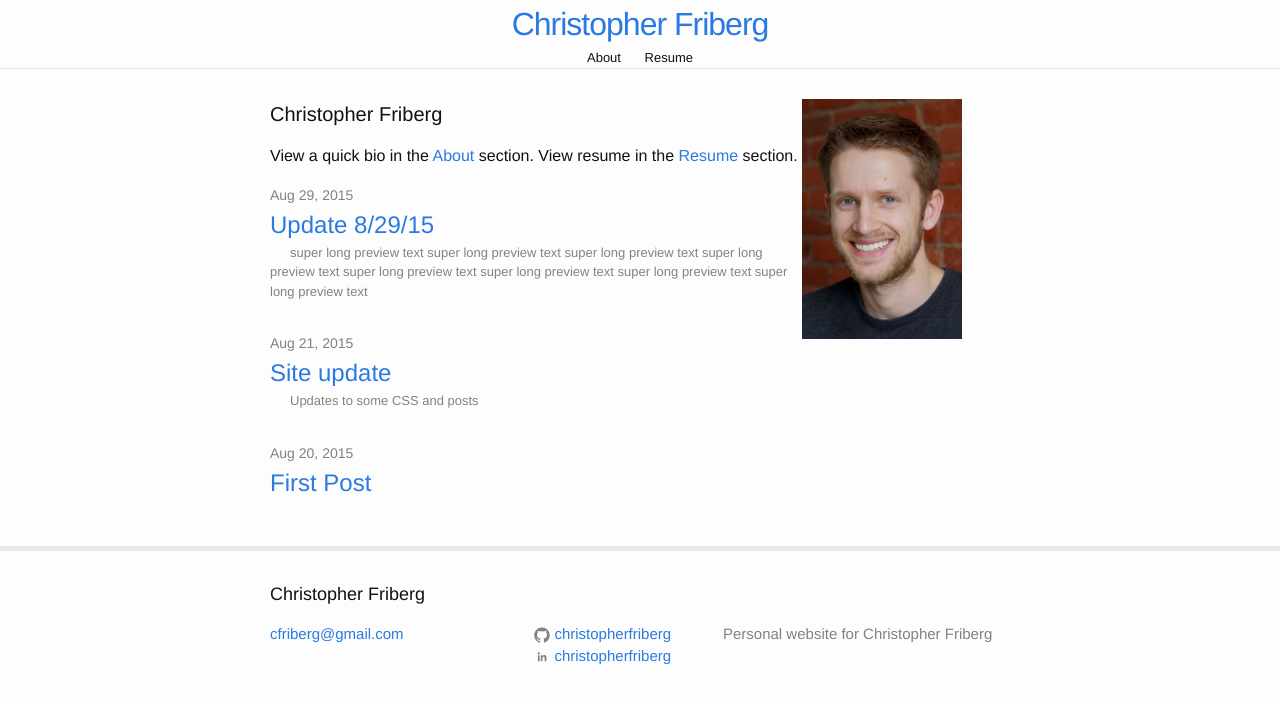
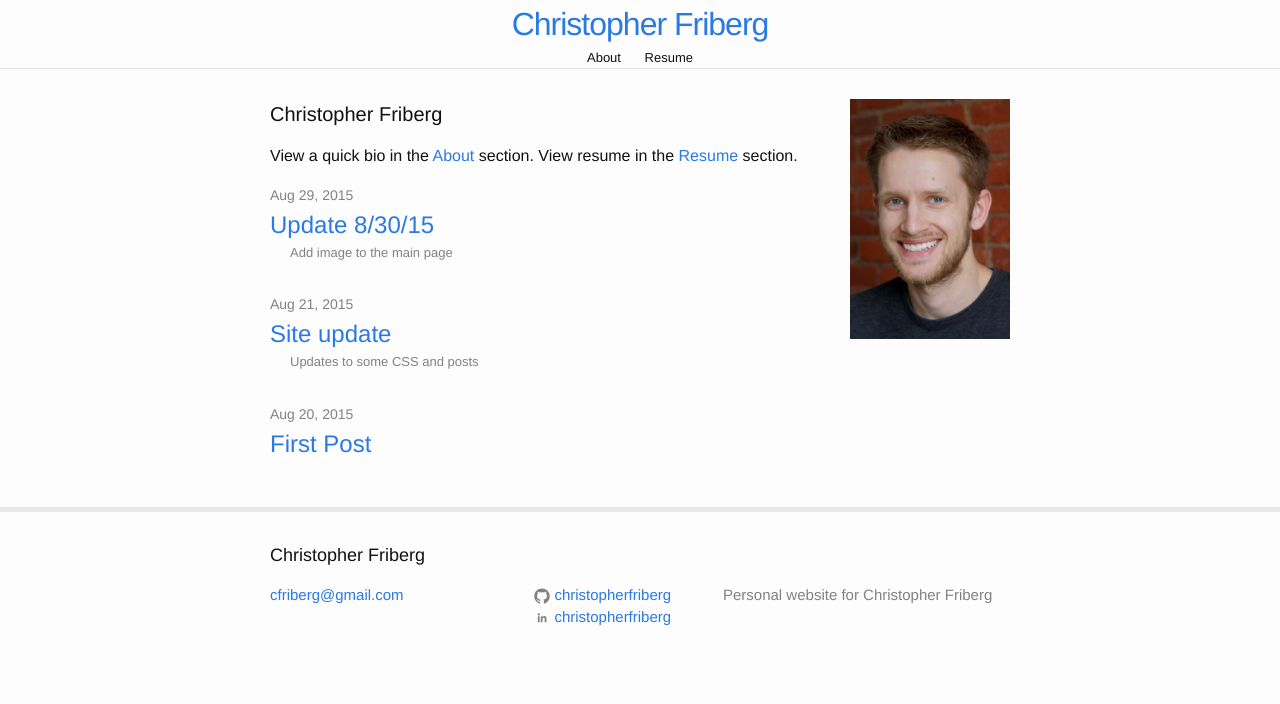
Before and after one commit to christopherfriberg/christopherfriberg, a Jekyll site: the page built from index.html, in a window 1280 px wide. Shown: the top 704 px of the page. Built offline with Jekyll 4.4.1, drawn with Linux system fonts in a browser that asks for light colours.

Commit message:
Add image to main and about

```diff
--- a/_posts/2015-08-29-post-3.markdown
+++ b/_posts/2015-08-29-post-3.markdown
@@ -1,11 +1,16 @@
 ---
 layout: post
-title:  "Update 8/29/15"
+title:  "Update 8/30/15"
 date:   2015-08-29 23:00:00
 categories: site update
-preview: super long preview text super long preview text super long preview text super long preview text super long preview text super long preview text super long preview text super long preview text
+preview: Add image to the main page
 ---
 Not too many changes:
 
 * Add image to the main page
+* Add image to the about page
 * Remove default Jekyll post
+
+This wasn't mentioned in the previous post, but at the moment I am hosting using [Github Pages] [github-pages]. The next step for me is to register a .com domain and get the URL switched over.
+
+[github-pages]: https://pages.github.com/
--- a/_sass/_layout.scss
+++ b/_sass/_layout.scss
@@ -176,10 +176,10 @@
 
 .home-image {
     float: right;
-    padding-right: 3em;
+    padding-left: 1em;
 }
 
-.resume {
+.intro {
 
 }
 
--- a/index.html
+++ b/index.html
@@ -5,12 +5,12 @@
 <div class="home">
 
    <div class="home-image">
-    <img src="assets/chris.jpg" alt="Picture of Christopher Friberg" width="160" height="240">
+    <img src="/assets/chris.jpg" alt="Picture of Christopher Friberg" width="160" height="240">
   </div>
 
   <h1 class="page-heading">Christopher Friberg</h1>
 
-  <p class="resume">
+  <p class="intro">
     View a quick bio in the <a href="/about">About</a> section.
     View resume in the <a href="/resume">Resume</a> section.
   </p>
```
Also changed, not shown: about.md (+5 -3 lines).
